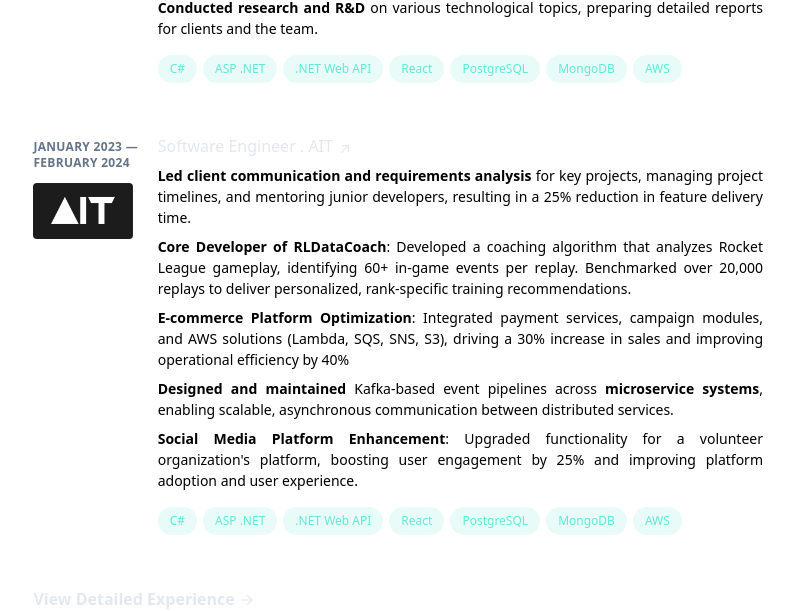
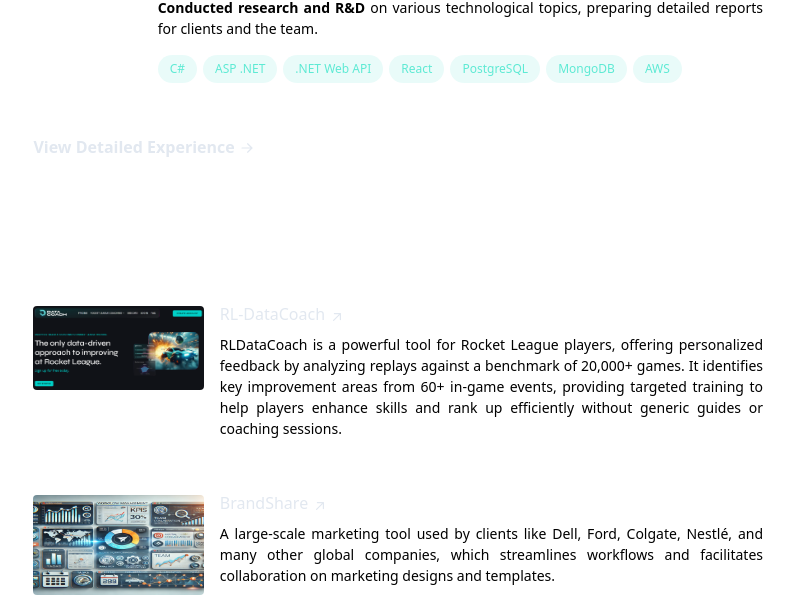
Before and after one commit to Farhankaioum/Portfolio-V3, a Next.js app: page / in a window 1280 px wide. Shown: the part 1335-1946 px from the top of the page, without its empty margins (485-1279 px from the left). Built offline with nearby package versions, Linux system fonts and the light colour scheme.

Commit message:
removed experience from experience page

```diff
--- a/pages/experience/index.tsx
+++ b/pages/experience/index.tsx
@@ -82,21 +82,6 @@
       "<b>Led client communication and requirements analysis </b> for key projects, managing project timelines, and mentoring junior developers, resulting in a 25% reduction in feature delivery time.",
       "<b>Designed and maintained</b> a finance and project delivery tool, it's help to identify, unlock, and capitalize on profit levers across your running and upcoming projects for USA marketplace. ",
       "<b>Conducted research and R&D</b> on various technological topics, preparing detailed reports for clients and the team."
-    ],
-    technologies: ["C#", "ASP .NET", ".NET Web API", "React", "PostgreSQL", "MongoDB", "AWS"]
-  },
-  {
-    period: "January 2023 — February 2024",
-    company: "AIT",
-    logo: "/images/experiences/ait.jpg",
-    role: "Software Engineer",
-    companyUrl: "https://ait.inc",
-    description: [
-      "<b>Led client communication and requirements analysis </b> for key projects, managing project timelines, and mentoring junior developers, resulting in a 25% reduction in feature delivery time.",
-      "<b>Core Developer of RLDataCoach</b>: Developed a coaching algorithm that analyzes Rocket League gameplay, identifying 60+ in-game events per replay. Benchmarked over 20,000 replays to deliver personalized, rank-specific training recommendations.",
-      "<b>E-commerce Platform Optimization</b>: Integrated payment services, campaign modules, and AWS solutions (Lambda, SQS, SNS, S3), driving a 30% increase in sales and improving operational efficiency by 40%",
-      "<b>Designed and maintained</b> Kafka-based event pipelines across <b>microservice systems</b>, enabling scalable, asynchronous communication between distributed services.",
-      "<b>Social Media Platform Enhancement</b>: Upgraded functionality for a volunteer organization's platform, boosting user engagement by 25% and improving platform adoption and user experience."
     ],
     technologies: ["C#", "ASP .NET", ".NET Web API", "React", "PostgreSQL", "MongoDB", "AWS"]
   }
```
